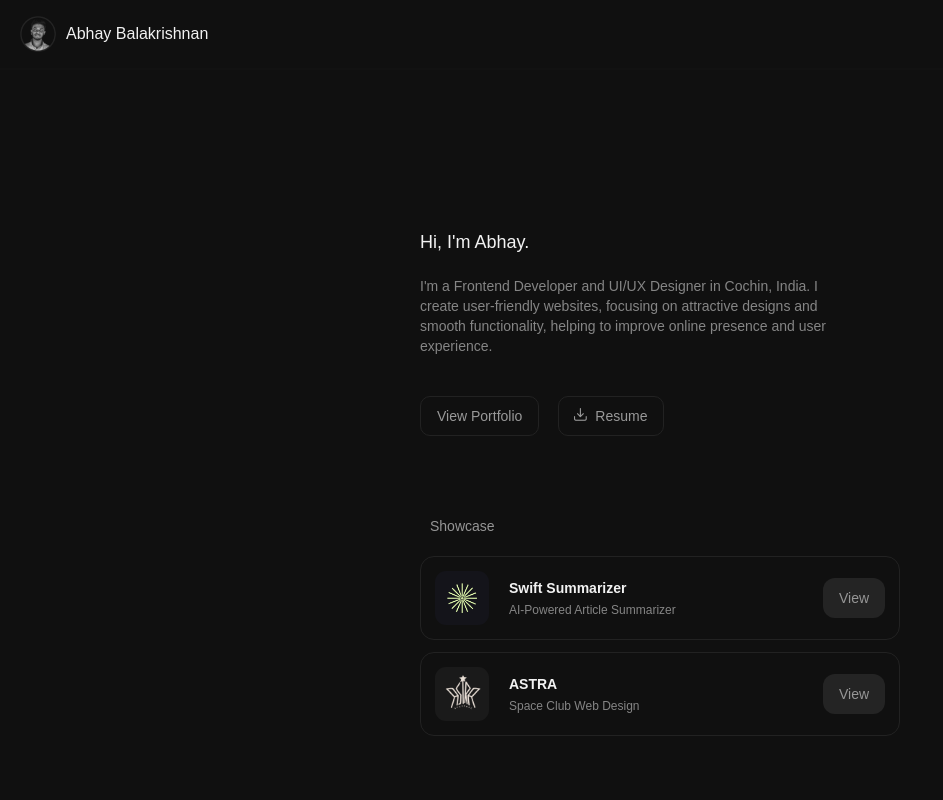
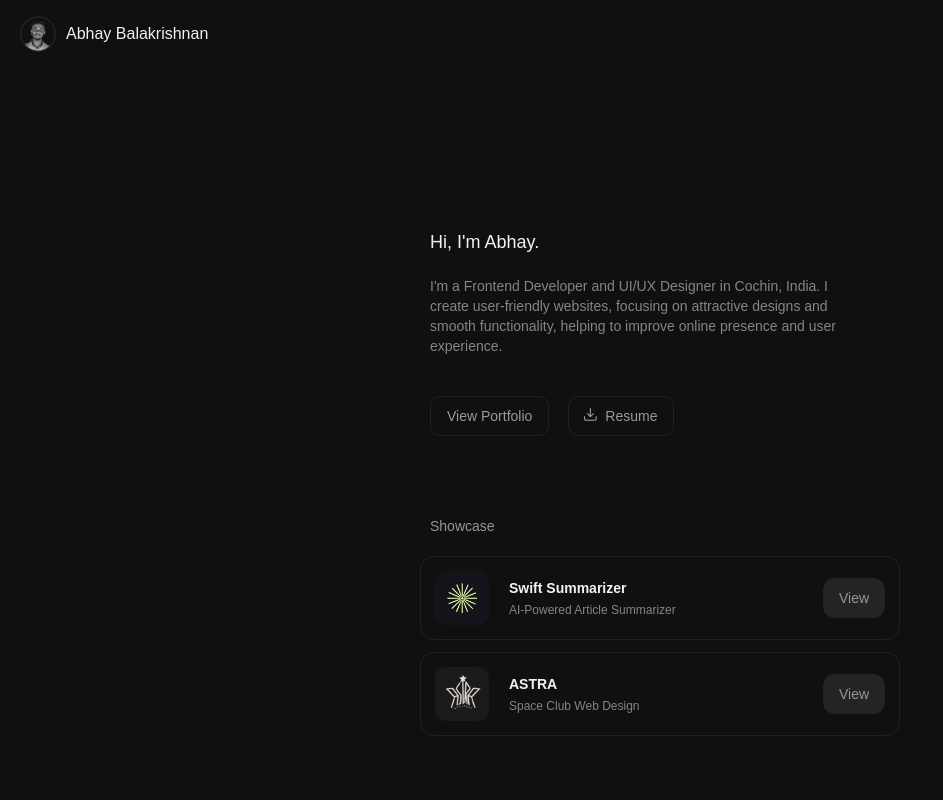
Before and after one commit to ABHAY-100/vue-link-bio, a Vue app: page / in a window 1280 px wide. Shown: the top 800 px of the page, without its empty margins (0-943 px from the left). Built offline with nearby package versions, Linux system fonts and the light colour scheme; some icons are missing; a web font is replaced by a local one.

Commit message:
section edits

```diff
--- a/src/views/Home.vue
+++ b/src/views/Home.vue
@@ -32,7 +32,7 @@ const copyEmail = async () => {
   <NavBar />
 
   <section class="flex flex-col items-start justify-start w-full h-screen gap-20 max-w-[480px] mx-auto px-5 my-[228px]">
-    <div class="max-w-[480px] flex gap-[40px] flex-col sm:w-[480px]">
+    <div class="max-w-[480px] flex gap-[40px] flex-col sm:w-[480px] mx-[10px]">
       <div
         class="flex flex-col gap-[20px] font-normal w-full"
       >
```
